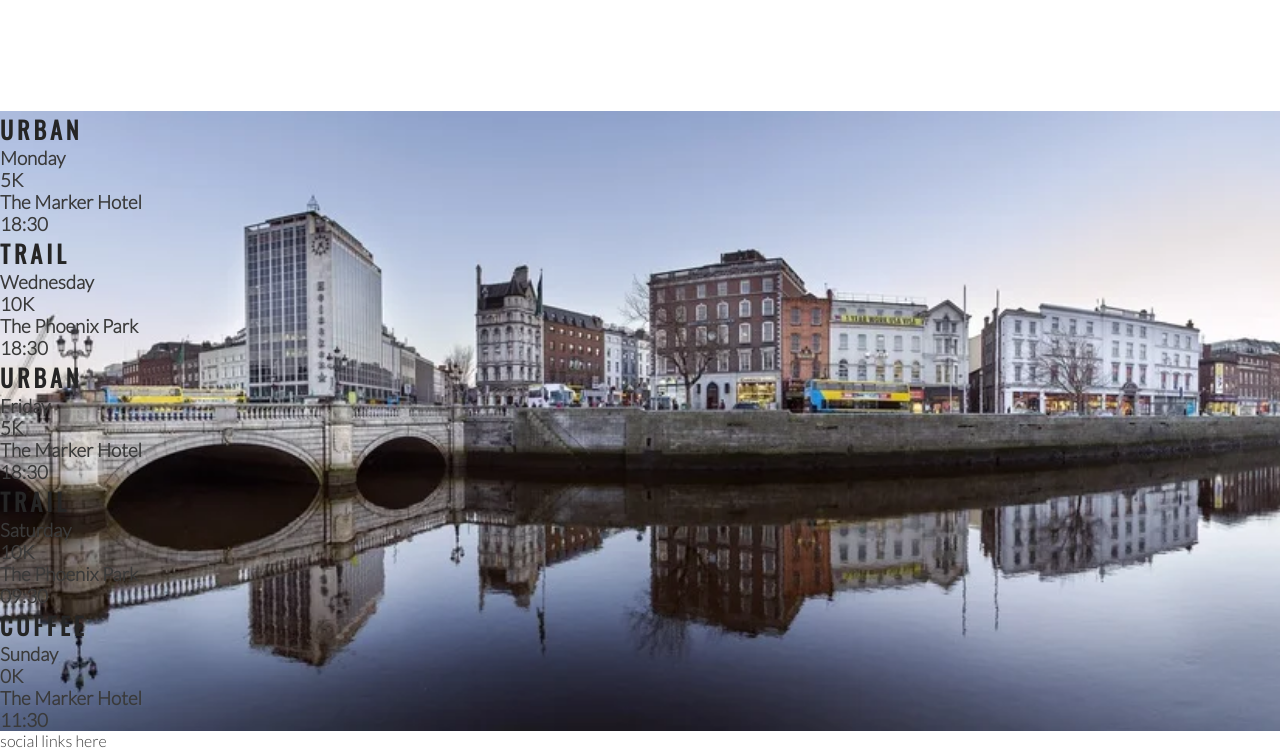
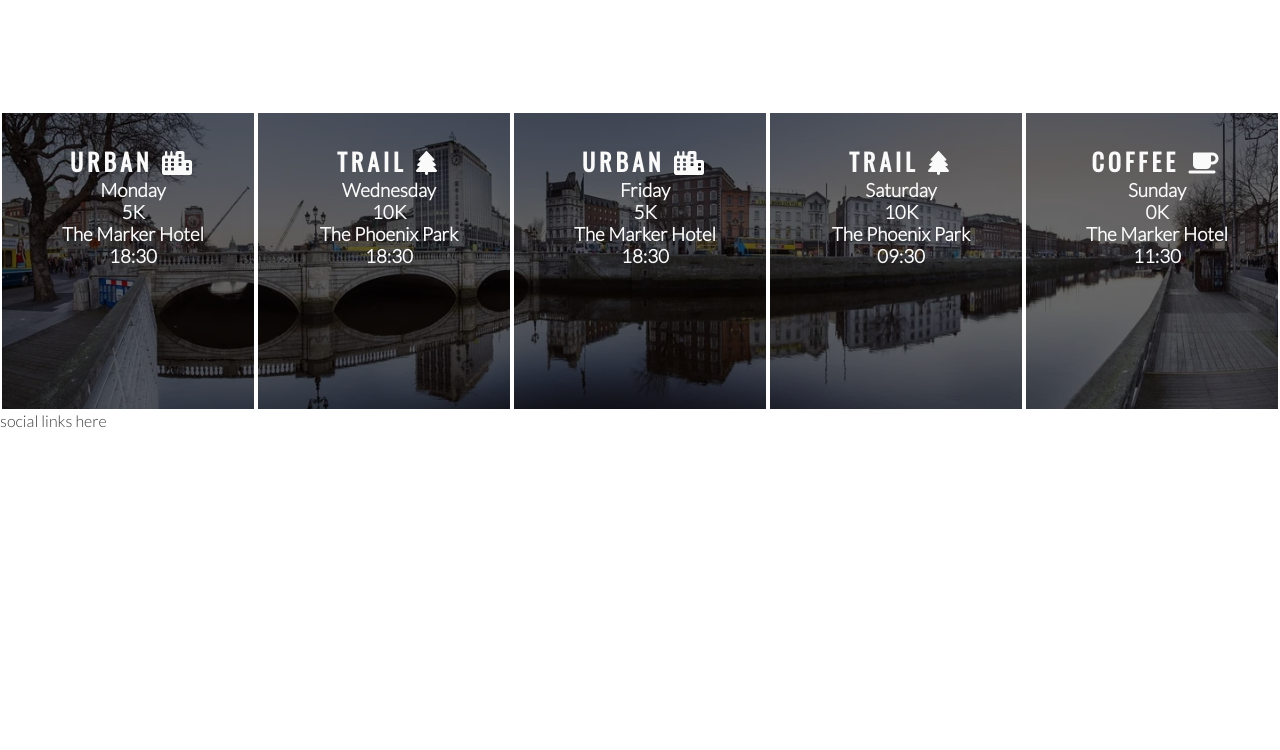
Before and after one commit to CliveC99/love-running, a plain HTML site: page index.html in a window 1280 px wide. Shown: the part 1184-1934 px from the top of the page. After the commit the page ends 1614 px from the top, so only its background shows below. Drawn offline with nearby package versions, Linux system fonts and the light colour scheme.

Commit message:
Style times panals and add icons

```diff
--- a/assests/css/style.css
+++ b/assests/css/style.css
@@ -199,3 +199,20 @@ hr {
     width: 100%;
     overflow: hidden;
 }
+
+#times div {
+    color: #fafafa;
+    background-color: rgba(0, 0, 0, .6);
+    width: 20%;
+    height: 300px;
+    float: left;
+    padding-top: 30px;
+    padding-left: 10px;
+    text-align: center;
+    border: 2px solid white;
+    box-sizing: border-box;
+}
+
+#times h2 {
+    color: #fafafa;
+}
--- a/index.html
+++ b/index.html
@@ -82,14 +82,14 @@
     </section>
     <section id="times">
         <div>
-            <h2>Urban</h2>
+            <h2>Urban <i class="fas fa-city"></i></i></h2>
             <h3>Monday</h3>
             <h3>5K</h3>
             <h3>The Marker Hotel</h3>
             <h3>18:30</h3>
         </div>
         <div>
-            <h2>Trail</h2>
+            <h2>Trail <i class="fas fa-tree"></i></h2>
             <h3>Wednesday</h3>
             <h3>10K</h3>
             <h3>The Phoenix Park</h3>
@@ -97,21 +97,21 @@
         </div>
 
         <div>
-            <h2>Urban</h2>
+            <h2>Urban <i class="fas fa-city"></i></i></h2>
             <h3>Friday</h3>
             <h3>5K</h3>
             <h3>The Marker Hotel</h3>
             <h3>18:30</h3>
         </div>
         <div>
-            <h2>Trail</h2>
+            <h2>Trail <i class="fas fa-tree"></i></h2>
             <h3>Saturday</h3>
             <h3>10K</h3>
             <h3>The Phoenix Park</h3>
             <h3>09:30</h3>
         </div>
         <div>
-            <h2>Coffee</h2>
+            <h2>Coffee <i class="fas fa-coffee"></i></h2>
             <h3>Sunday</h3>
             <h3>0K</h3>
             <h3>The Marker Hotel</h3>
```
